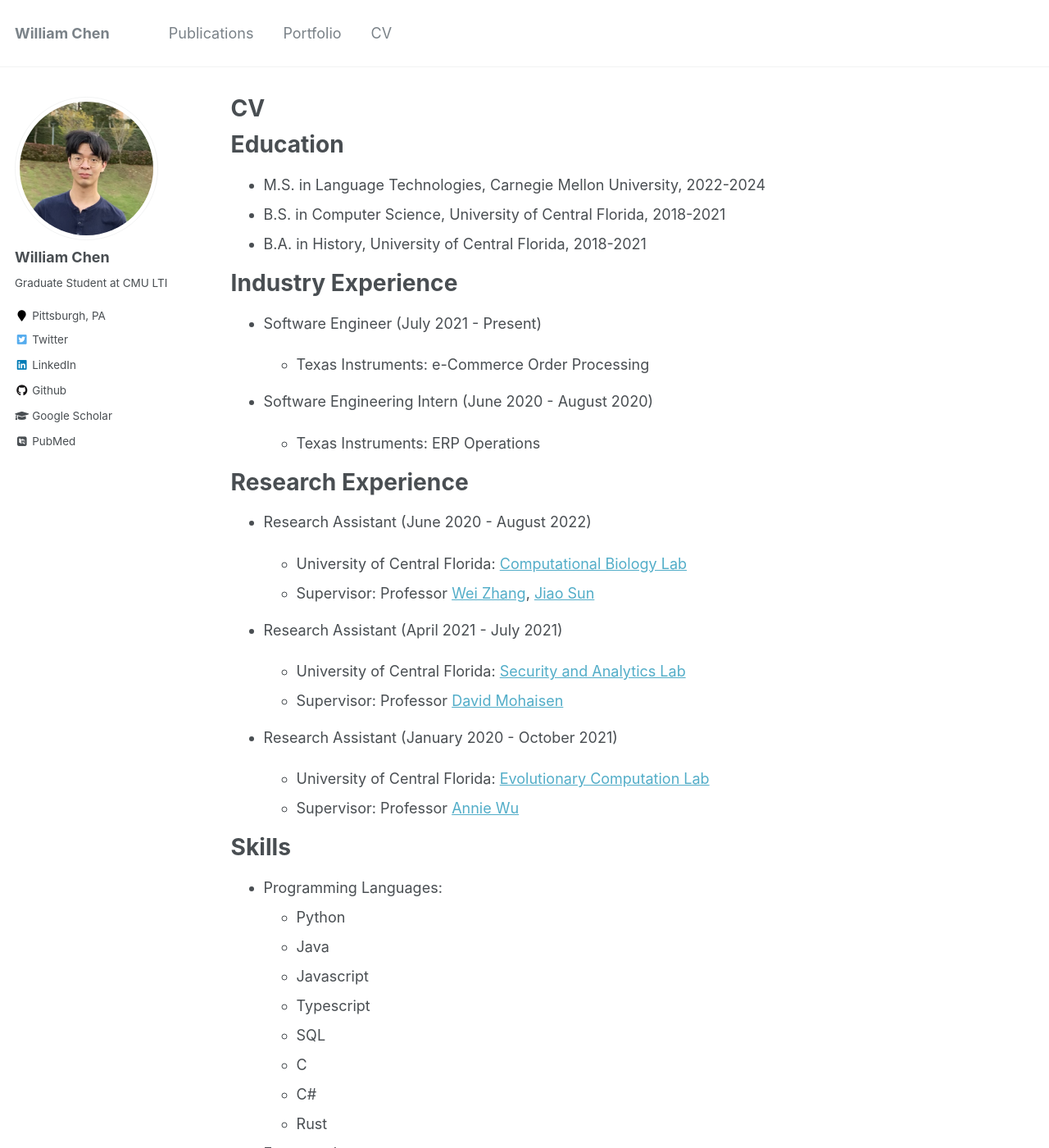
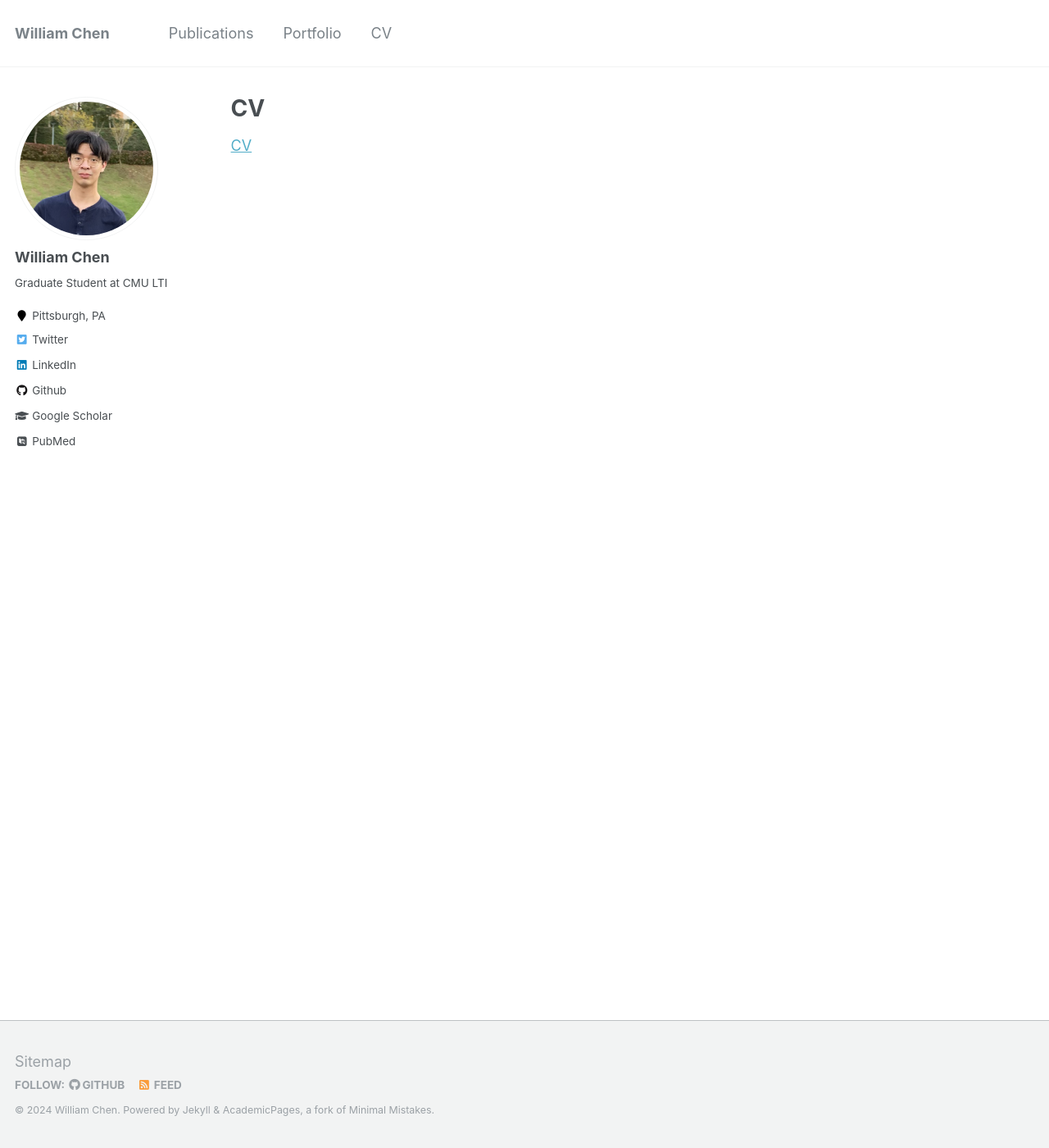
Before and after one commit to wanchichen/wanchichen.github.io, a Jekyll site: the page built from _pages/cv.md, in a window 1280 px wide and 1400 px high. Shown: the whole window at 82% size. Built offline with Jekyll 4.4.1, drawn with Linux system fonts in a browser that asks for light colours; some web fonts are replaced; some of the changed text lies outside the part shown.

Commit message:
Update cv.md

```diff
--- a/_pages/cv.md
+++ b/_pages/cv.md
@@ -9,77 +9,4 @@ redirect_from:
 
 {% include base_path %}
 
-# Education
-
-- M.S. in Language Technologies, Carnegie Mellon University, 2022-2024
-- B.S. in Computer Science, University of Central Florida, 2018-2021
-- B.A. in History, University of Central Florida, 2018-2021
-
-# Industry Experience
-
-- Software Engineer (July 2021 - Present)
-
-  - Texas Instruments: e-Commerce Order Processing
-
-- Software Engineering Intern (June 2020 - August 2020)
-
-  - Texas Instruments: ERP Operations
-
-# Research Experience
-
-- Research Assistant (June 2020 - August 2022)
-
-  - University of Central Florida: [Computational Biology Lab](https://server.cs.ucf.edu/compbio/)
-  - Supervisor: Professor [Wei Zhang](https://www.cs.ucf.edu/~wzhang/), [Jiao Sun](https://server.cs.ucf.edu/compbio/people/)
-
-- Research Assistant (April 2021 - July 2021)
-
-  - University of Central Florida: [Security and Analytics Lab](http://seal.cs.ucf.edu)
-  - Supervisor: Professor [David Mohaisen](http://cs.ucf.edu/~mohaisen/)
-
-- Research Assistant (January 2020 - October 2021)
-
-  - University of Central Florida: [Evolutionary Computation Lab](http://www.cs.ucf.edu/~ecl/index.html)
-  - Supervisor: Professor [Annie Wu](http://www.cs.ucf.edu/~aswu/)
-
-# Skills
-
-- Programming Languages:
-  - Python
-  - Java
-  - Javascript
-  - Typescript
-  - SQL
-  - C
-  - C#
-  - Rust
-- Frameworks:
-  - PyTorch
-  - React
-  - Java Spring
-  - Actix-web
-- Languages
-  - English (native)
-  - Mandarin Chinese (native)
-  - French (fluent)
-  - Japanese (basic)
-
-# Publications
-
-  [Full Info on Google Scholar](https://scholar.google.com/citations?hl=en&user=e89NRb0AAAAJ&view_op=list_works&sortby=title)
-
-# Honors and Awards
-
-- FLORES 101 Compute Grant (2021)
-- NSF Research Funding (2020)
-- Benaquisto Scholarship (2018)
-- National Merit Finalist (2018)
-
-# Service and leadership
-
-- CoCo4MT Program Committee
-- ALTNLP Program Committee
-- NTTT Program Committee
-- ACL-IJCNLP 2021 Volunteer
-- UCF Kendo Club Treasurer (2021)
-- UCF Kendo Club Historian (2020)
+[CV](wanchichen.github.io/pdf/wchen_academic_cv_2023-4.pdf)
```
